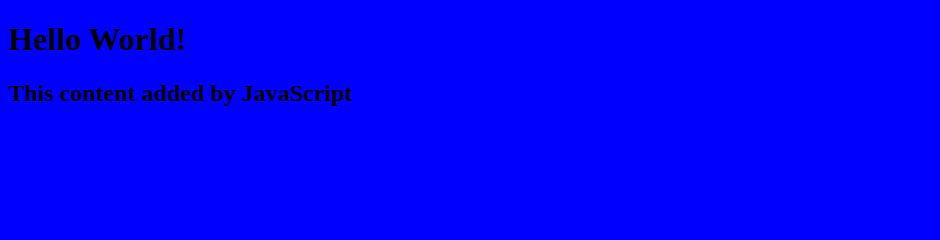
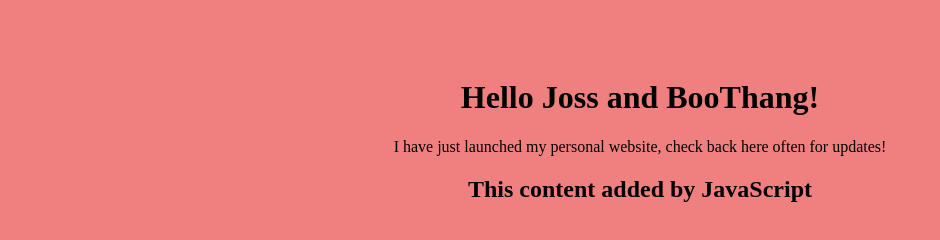
Before and after one commit to rafnicholson/first-bio-website, a plain HTML site: page index.html in a window 1280 px wide. Shown: the whole page, without its empty margins (0-940 px from the left). Drawn offline with Linux system fonts and the light colour scheme.

Commit message:
edit hello statement, add paragraph, add content style.css

```diff
--- a/index.html
+++ b/index.html
@@ -5,7 +5,8 @@
         <title>My Personal Website</title>
     </head>
     <body>
-        <h1>Hello World!</h1>
+        <h1>Hello Joss and BooThang!</h1>
+        <p>I have just launched my personal website, check back here often for updates!</p>
         <script src="./script.js"></script>
     </body>
 </html>
--- a/style.css
+++ b/style.css
@@ -1,3 +1,5 @@
 body {
-    background: blue;
+    background: lightcoral;
+    text-align: center;
+    padding-top: 50px;
 }
```
